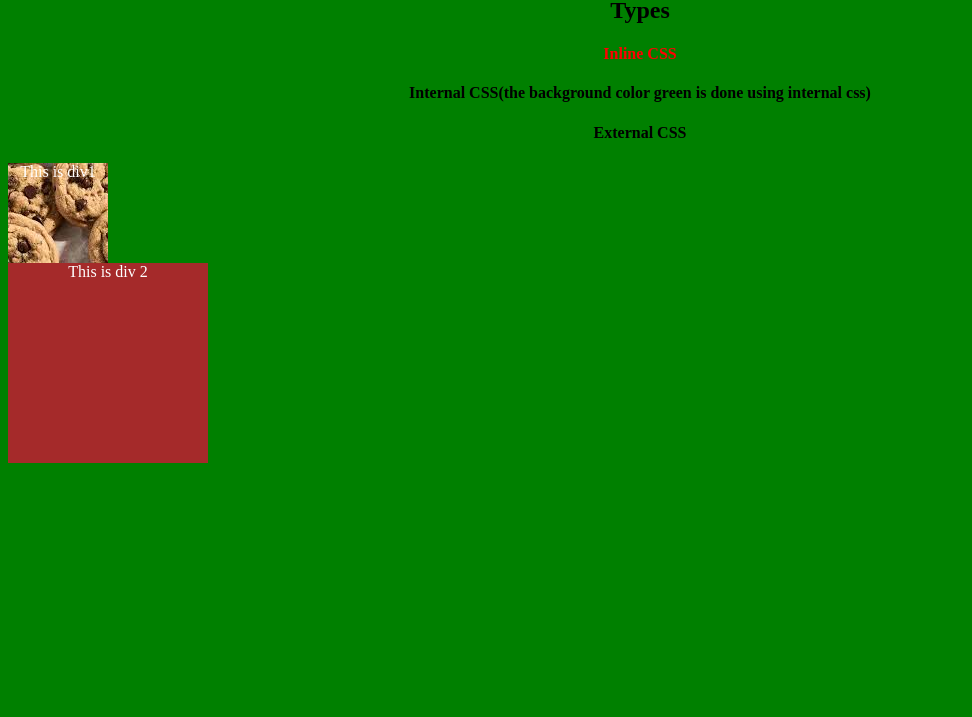
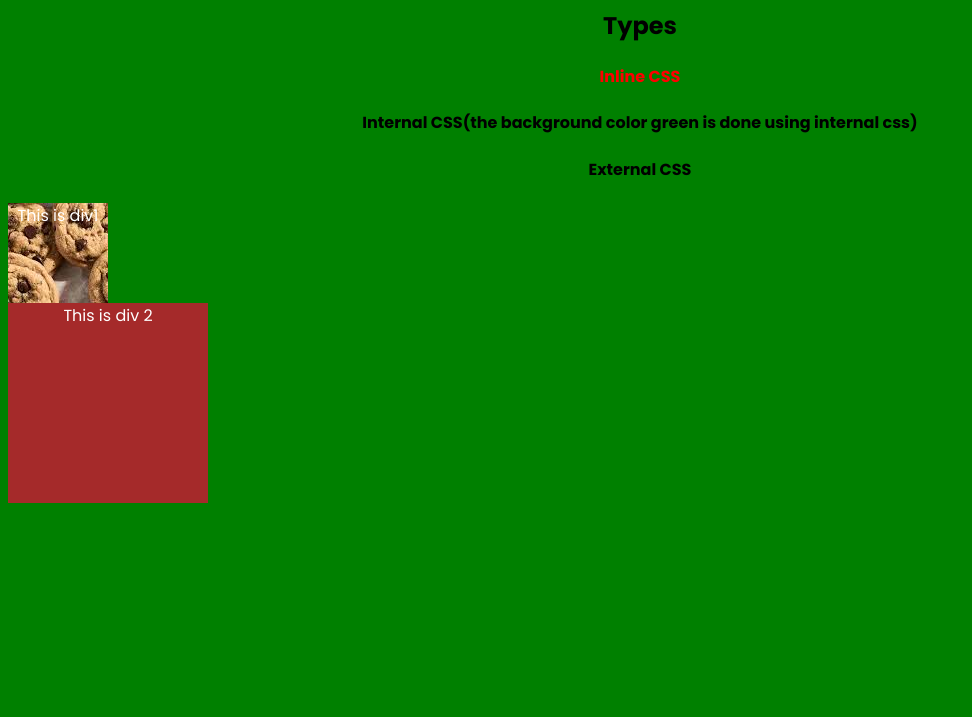
Before and after one commit to AnushAdk04/csit-2nd-html-class, a plain HTML site: page example.html in a window 1280 px wide. Shown: the part 83-800 px from the top of the page, without its empty margins (0-972 px from the left). Drawn offline with Linux system fonts and the light colour scheme.

Commit message:
july 1 google font

```diff
--- a/style.css
+++ b/style.css
@@ -1,5 +1,8 @@
+@import url('https://fonts.googleapis.com/css2?family=Poppins:ital,wght@0,100;0,200;0,300;0,400;0,500;0,600;0,700;0,800;0,900;1,100;1,200;1,300;1,400;1,500;1,600;1,700;1,800;1,900&display=swap');
+
 body{
     text-align: center;
+    font-family: poppins;
 }
 
 .div1 {
```
